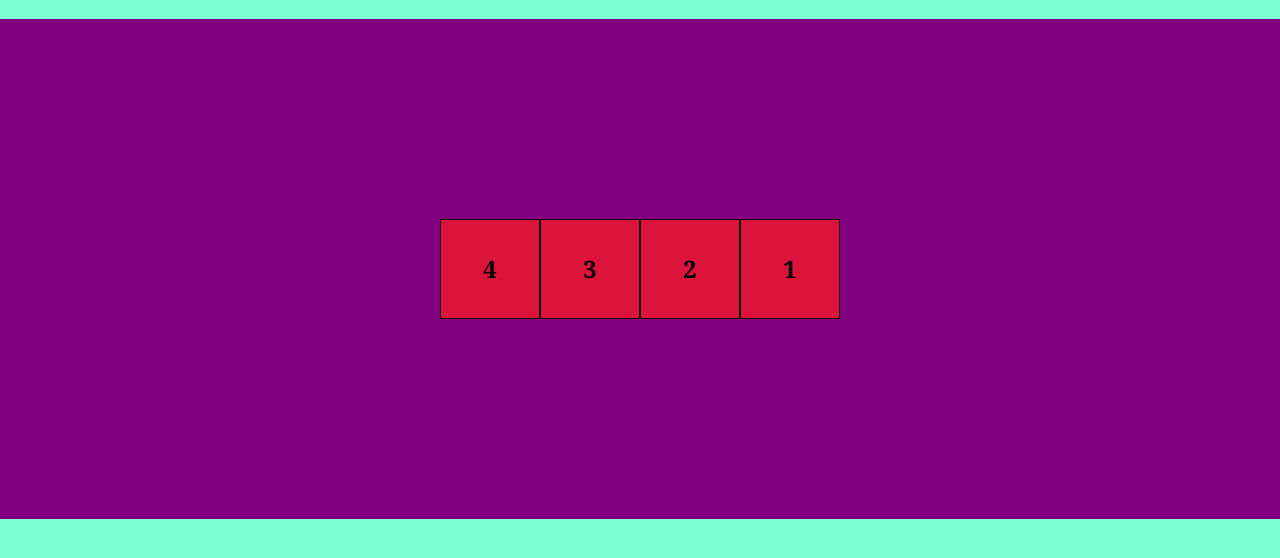
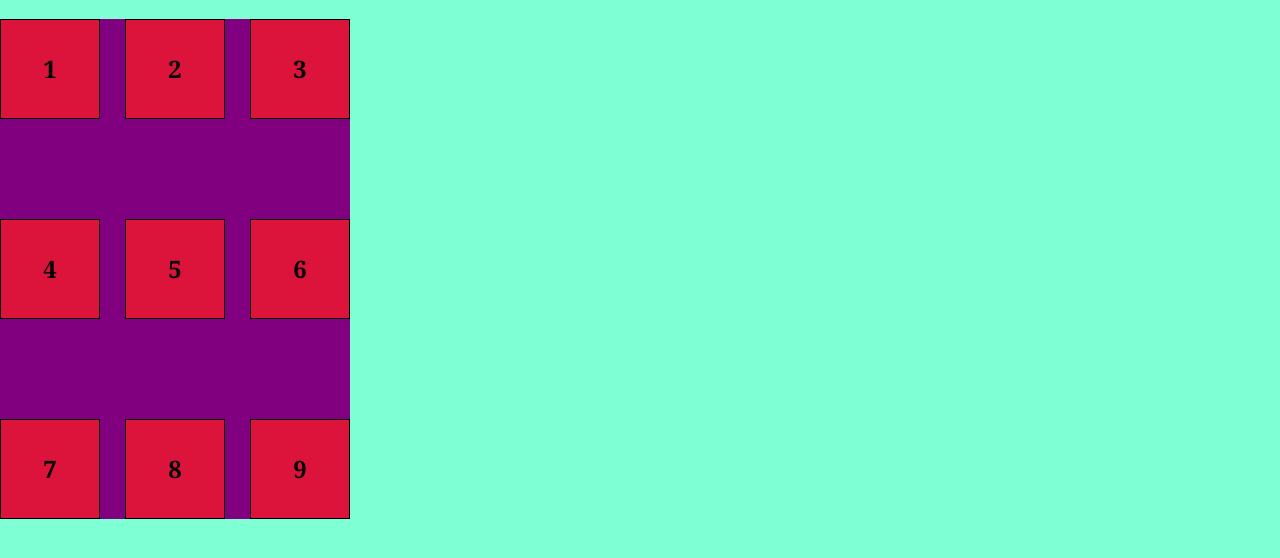
Before and after one commit to Karen10Ruiz/FlexBox, a plain HTML site: page index.html in a window 1280 px wide. Shown: the part 68-626 px from the top of the page. Drawn offline with Linux system fonts and the light colour scheme.

Commit message:
9 cubitos

```diff
--- a/index.html
+++ b/index.html
@@ -16,6 +16,11 @@
     <div class="item">2</div>
     <div class="item">3</div>
     <div class="item">4</div>
+    <div class="item">5</div>
+    <div class="item">6</div>
+    <div class="item">7</div>
+    <div class="item">8</div>
+    <div class="item">9</div>
   </div>
 
 </body>
--- a/style.css
+++ b/style.css
@@ -12,24 +12,28 @@ body {
 .container {
 
   height: 500px;
+  width: 350px;
  /* display:inline-flex; /*se ajusta la ancho de los items*/
   display: flex; /*Se ajusta al espacio disponible, es el más común de usar*/
-  /*flex-direction: row; /*Éste es el valor por default. de izq a der*/
-  flex-direction: row-reverse; /*der a izq*/
+  flex-direction: row; /*Éste es el valor por default. de izq a der*/
+  /*flex-direction: row-reverse; /*der a izq*/
  /* flex-direction: column; /*abajo hacia arriba*/
   /*flex-direction: column-reverse; /*arriba hacia abajo*/
   /*background-color: darkorchid;*/
+  flex-wrap: wrap;
+  align-content: space-between;
+  justify-content: space-between;
 
   /*justify-content: start; /*. Alinea a la izq*/
   /*justify-content: end; /*alinea a la der*/
-  justify-content: center; /*Alinea al centro*/
+  /*justify-content: center; /*Alinea al centro*/
   /*justify-content: space-around; /*Alinea a espacio al rededor de cada elemento*/
   /*justify-content: space-between; /*Alinea a espacio entre elementos*/
   /*justify-content: space-evenly; /*Alinea a espacio entre elementos y el contenedor*/
 
   /*align-items: flex-start; /*Alinea hacia arriba*/
   /*align-items: flex-end; /*Alinea hacia abajo*/
-  align-items: center;
+  /*align-items: center;
   /*align-items: stretch; /*Crece la altura de los elementos en espacio disponible. Losd ítemno deben tener alto definido*/
   /*align-items: baseline; /*Alinea los itemsen función de la línea base del texto que contienen. Independientemenete del texto, ubicación del contenido y altura del item.*/
 
```
